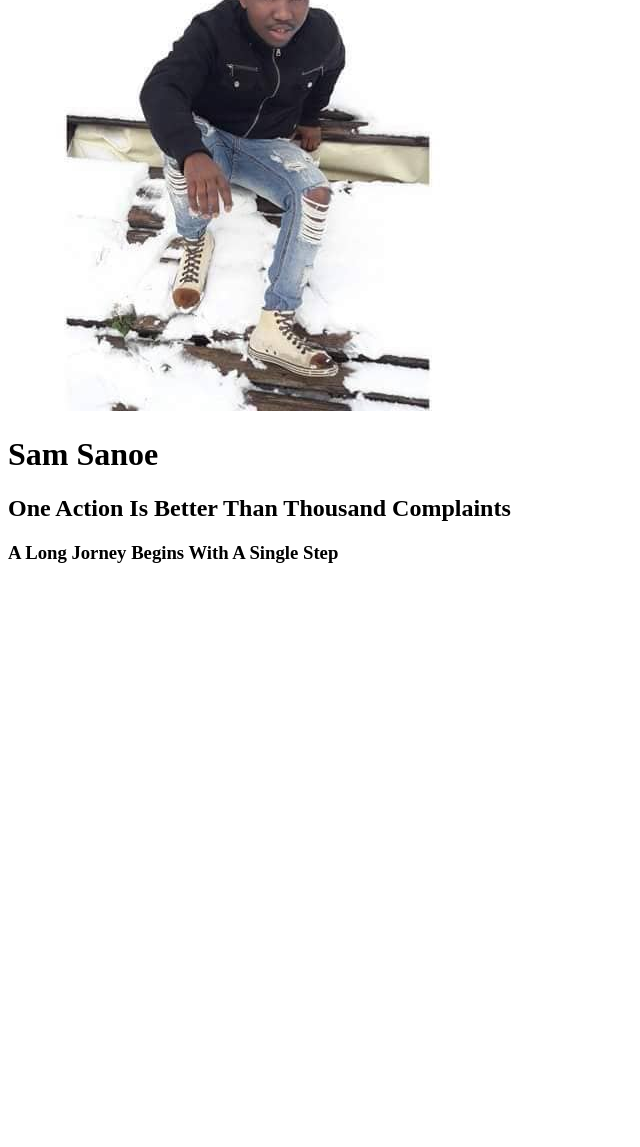
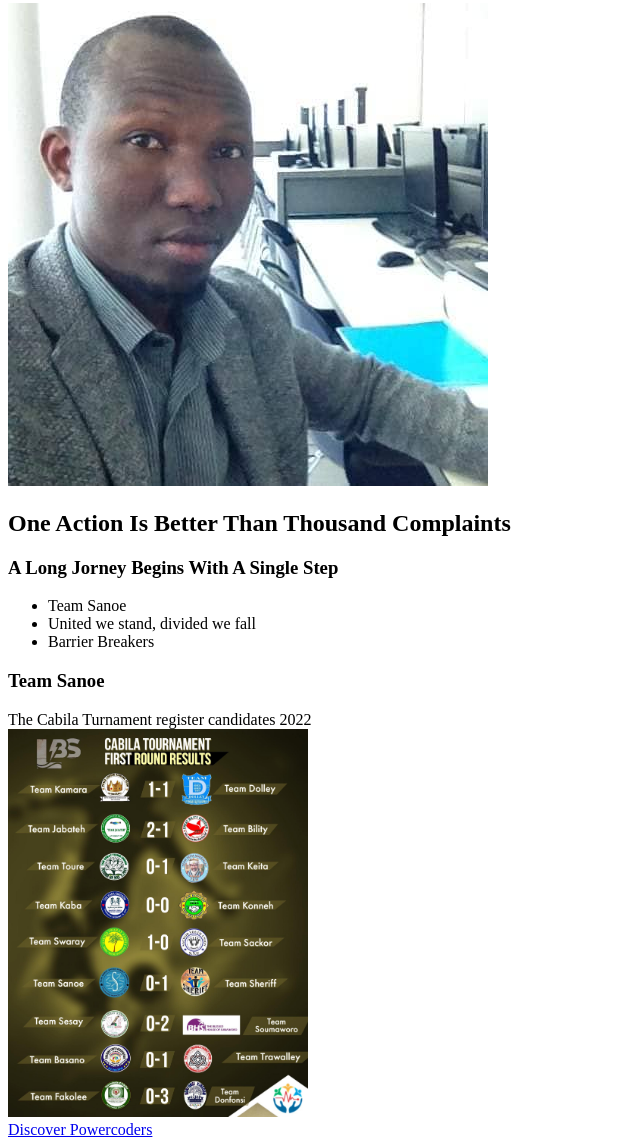
Before and after one commit to SamSanoe/profile, a plain HTML site: page index.html in a window 1280 px wide. Shown: the part 77-1224 px from the top of the page, without its empty margins (0-640 px from the left). Before the commit the page ends 800 px from the top, so only its background shows below. Drawn offline with Linux system fonts and the light colour scheme; files whose address does not match are found by name.

Commit message:
updated profile

```diff
--- a/index.html
+++ b/index.html
@@ -2,12 +2,25 @@
 <html lang="en">
 <head>
   <meta charset="UTF-8">
+  <link rel="stylesheet" href="style.css">
  </head>
 <body>
-  <img src="/home/samsanoe/code/powercoders/exercises/20-personal-page-SamSanoe/profile/images/312807253_815561659564272_2340729444480520430_n.jpg" alt ="">
-  <h1>Sam Sanoe</h1>
+  <h1>Hello, I'm Sam Sanoe</h1>
+  <img src="images/sam1.jpg" alt ="">
   <h2>One Action Is Better Than Thousand Complaints</h2>
   <h3>A Long Jorney Begins With A Single Step</h3>
+<ul>
+  <li>Team Sanoe</li>
+  <li>United we stand, divided we fall</li>
+  <li>Barrier Breakers</li>
+</ul>
+<h3>Team Sanoe</h3>
+<div>The Cabila Turnament register candidates 2022</div>
+<div class="resize">
+<img class="imagestyle" src="images/list.jpg" alt="">
+<a href="https://powercoders.org/country/italy/" target="_blank">Discover Powercoders</a>
 
+
+</div>
 </body>
 </html>
--- a/style.css
+++ b/style.css
@@ -0,0 +1,7 @@
+.resize {
+    width: 300px;
+    height: auto;
+ }
+.imagestyle {
+    max-width: 100%;
+}
```
Also changed, not shown: images/list.jpg (added), images/sam1.jpg (added), 2 other files.
